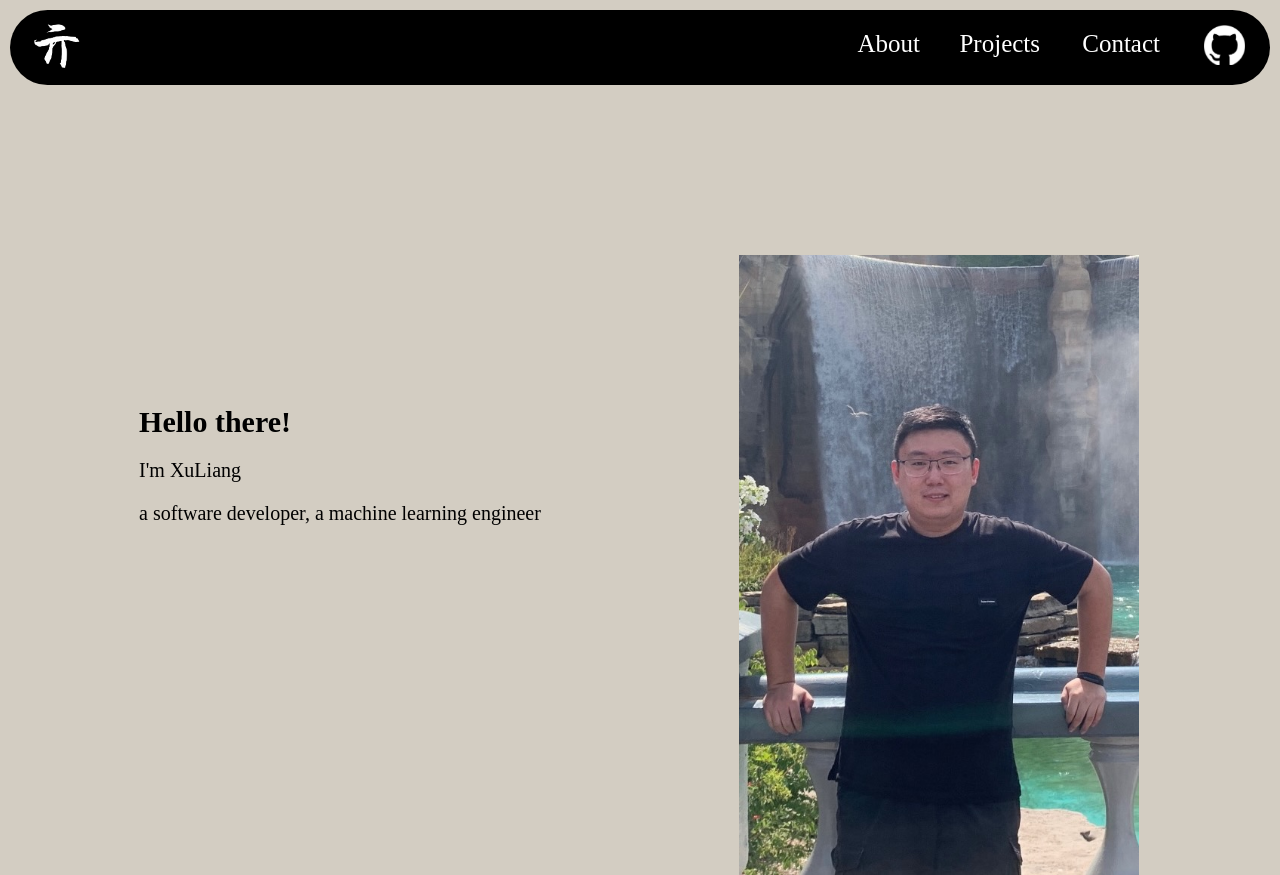
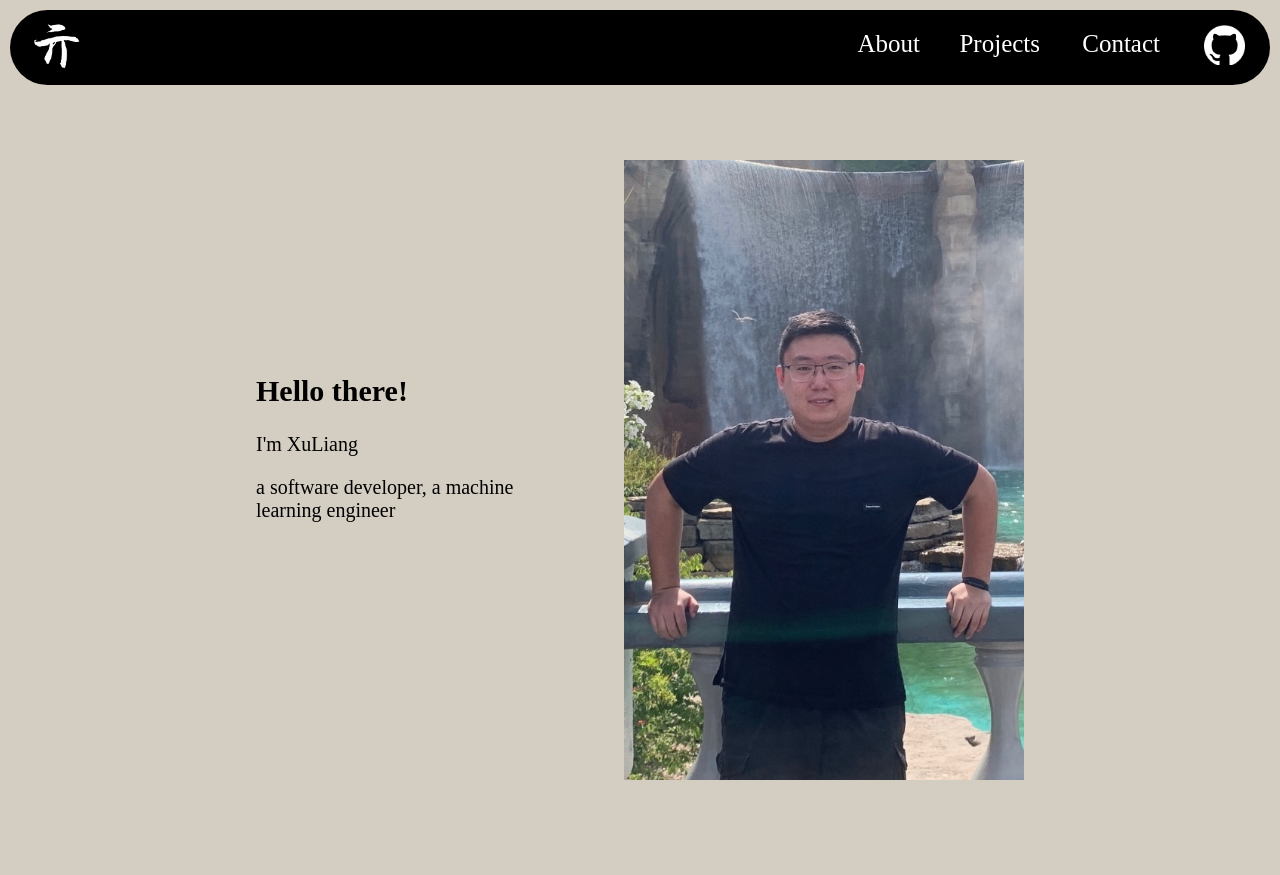
Before and after one commit to XuLiangQi/me-page, a Flask app: page /home in a window 1280 px wide. After the commit the page ends 780 px from the top, so only its background shows below. Run offline with Flask 3, Linux system fonts and the light colour scheme.

Commit message:
restructure the base body class

```diff
--- a/static/css/main.css
+++ b/static/css/main.css
@@ -1,12 +1,16 @@
-.info-container {
+.info-container, .contact-containter {
   display: grid;
-  width: auto; /* Adjust width as needed */
-  height: auto; /* Adjust height as needed */
-  text-align: left; /* Center text from the left */
+  grid-template-columns: auto auto;
+  -moz-column-gap: 50px;
+       column-gap: 50px;
+  width: auto;
+  height: auto;
+  text-align: left;
 }
 
 .info-text-container {
-  margin-right: 600px;
+  margin-left: 20vw;
+  margin-top: 28vh;
 }
 
 .title {
@@ -19,21 +23,11 @@
   font-size: 20px;
 }
 
-.photo, .linkedin-photo {
-  position: absolute;
-  margin-left: 600px;
-  margin-bottom: 300px;
+.home-photo, .linkedin-photo {
+  position: relative;
+  margin-right: 20vw;
+  margin-top: 20vh;
   width: 400px;
-}
-
-.linkedin-photo {
-  width: 300px;
-  margin-left: 300px;
-  margin-top: 20px;
-  transition: 1s ease;
-}
-.linkedin-photo:hover {
-  transform: rotateZ(-3deg);
 }
 
 .menu-bar-container {
@@ -109,13 +103,17 @@
   transform: rotateZ(-15deg);
 }
 
-.contact-containter {
-  display: grid;
+.footer {
+  position: absolute;
+  background-color: white; /* Set background color */
+}
+
+.linkedin-photo {
   width: 300px;
-  height: 200px;
-  text-align: left;
-  margin-right: 600px;
-  margin-bottom: 300px;
+  transition: 1s ease;
+}
+.linkedin-photo:hover {
+  transform: rotateZ(-3deg);
 }
 
 body, html {
@@ -123,7 +121,4 @@ body, html {
   height: 100%;
   width: 100%;
   margin: 0;
-  display: flex;
-  justify-content: center;
-  align-items: center;
 }/*# sourceMappingURL=main.css.map */
--- a/static/scss/_menu.scss
+++ b/static/scss/_base.scss
@@ -79,3 +79,8 @@
         transform: rotateZ(-15deg);
         }
 }
+
+.footer{
+    position:absolute;
+    background-color:white; /* Set background color */
+}
--- a/static/scss/_contact.scss
+++ b/static/scss/_contact.scss
@@ -1,8 +1,15 @@
 .contact-containter{
-    display:grid;
-    width: 300px;
-    height: 200px;
-    text-align: left;
-    margin-right: 600px;
-    margin-bottom:300px;
+    @extend .info-container;
 }
+
+.linkedin-photo{
+    @extend .home-photo;
+    width:300px;
+    transition: 1s ease;
+
+    &:hover{
+        -webkit-transform: rotateZ(-3deg);
+        -ms-transform: rotateZ(-3deg);
+        transform: rotateZ(-3deg);
+        }
+}
--- a/static/scss/_content.scss
+++ /dev/null
@@ -1,37 +0,0 @@
-.info-container{
-    display:grid;
-    width: auto; /* Adjust width as needed */
-    height: auto; /* Adjust height as needed */
-    text-align: left; /* Center text from the left */
-}
-.info-text-container{
-    margin-right:600px;
-}
-.title{
-    margin-top:150px;
-    margin-right:100px;
-    font-size:$font-xl;
-}
-
-.paragraph{
-    font-size:$font-m;
-}
-.photo{
-    position:absolute;
-    margin-left: 600px;
-    margin-bottom:300px;
-    width:400px;
-}
-.linkedin-photo{
-    @extend .photo;
-    width:300px;
-    margin-left: 300px;
-    margin-top:20px;
-    transition: 1s ease;
-
-    &:hover{
-        -webkit-transform: rotateZ(-3deg);
-        -ms-transform: rotateZ(-3deg);
-        transform: rotateZ(-3deg);
-        }
-}
--- /dev/null
+++ b/static/scss/_home.scss
@@ -0,0 +1,27 @@
+.info-container{
+    display: grid;
+    grid-template-columns: auto auto;
+    column-gap: 50px;
+    width: auto;
+    height: auto;
+    text-align: left;
+}
+.info-text-container{
+    margin-left:20vw;
+    margin-top:28vh;
+}
+.title{
+    margin-top:150px;
+    margin-right:100px;
+    font-size:$font-xl;
+}
+
+.paragraph{
+    font-size:$font-m;
+}
+.home-photo{
+    position:relative;
+    margin-right: 20vw;
+    margin-top:20vh;
+    width:400px;
+}
--- a/static/scss/main.scss
+++ b/static/scss/main.scss
@@ -1,11 +1,8 @@
-@import "variables", "content", "menu", "about", "contact", "projects";
+@import "variables", "home", "base", "about", "contact", "projects";
 
 body, html{
     background-color: rgb(211, 205, 194);
     height: 100%;
     width: 100%;
     margin: 0;
-    display: flex;
-    justify-content: center;
-    align-items: center;
 }
--- a/templates/base.html
+++ b/templates/base.html
@@ -31,5 +31,9 @@
         <script src="../static/js/menu-hover.js"></script>
     </nav>
     {% block content %}{% endblock %}
+
+    <!-- <footer class="footer">
+        <img src="../static/imgs/footer-logo-no-bg.png" alt="">
+    </footer> -->
 </body>
 </html>
--- a/templates/home.html
+++ b/templates/home.html
@@ -1,14 +1,14 @@
 {% extends "base.html" %}
 
-{% block title %}XuLiang's Home Page{% endblock %}
+{% block title %}XuLiang Qi | Software Developer | Machine Learning Engineer{% endblock %}
 
 {% block content %}
-<div class="info-container">
+<section class="info-container">
     <div class="info-text-container">
         <h1 class="title">Hello there!</h1>
         <p class="paragraph">I'm XuLiang</p>
         <p class="paragraph">a software developer, a machine learning engineer</p>
     </div>
-    <img src="../static/imgs/casual.jpeg" alt="" class="photo">
-</div>
+    <img src="../static/imgs/casual.jpeg" alt="" class="home-photo">
+</section>
 {% endblock %}
```
Also changed, not shown: templates/about.html (+6 -1 lines), templates/contact.html (+4 -4 lines), templates/projects.html (+16 -1 lines), 1 other file.
